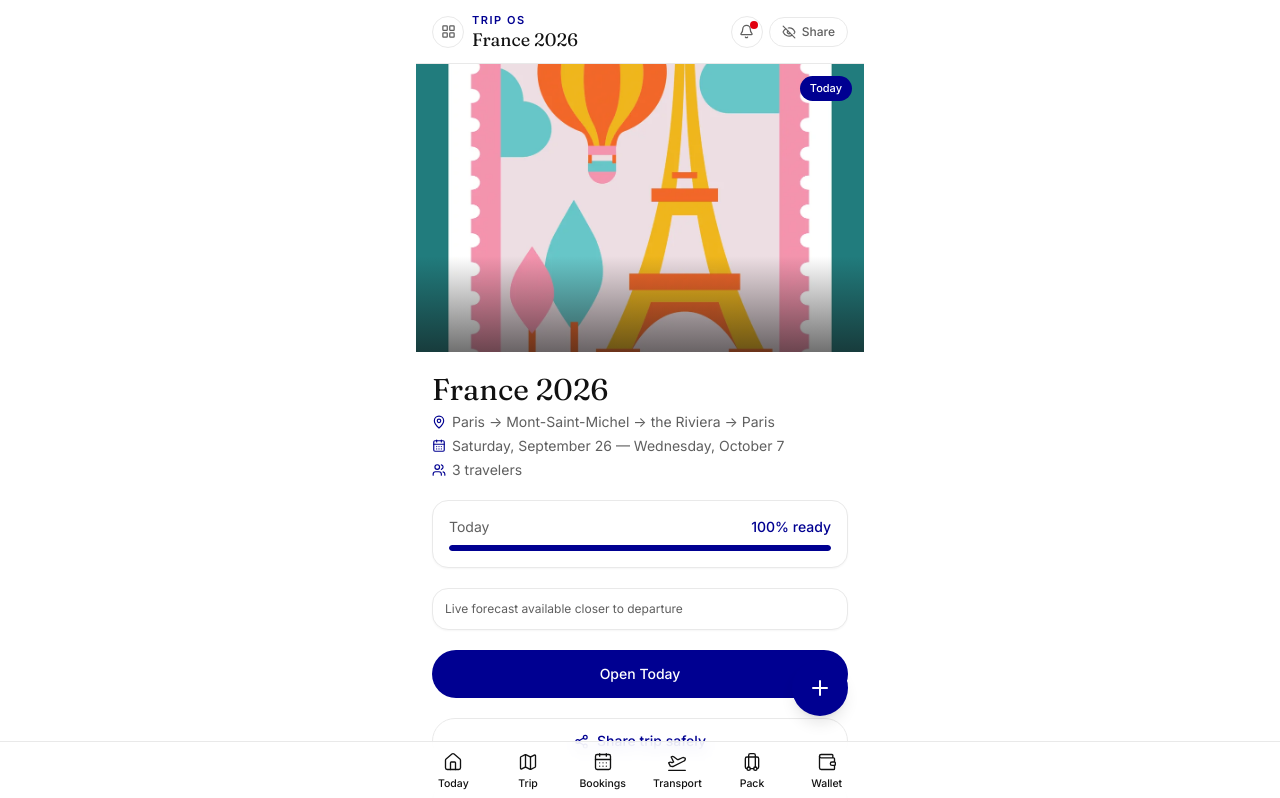
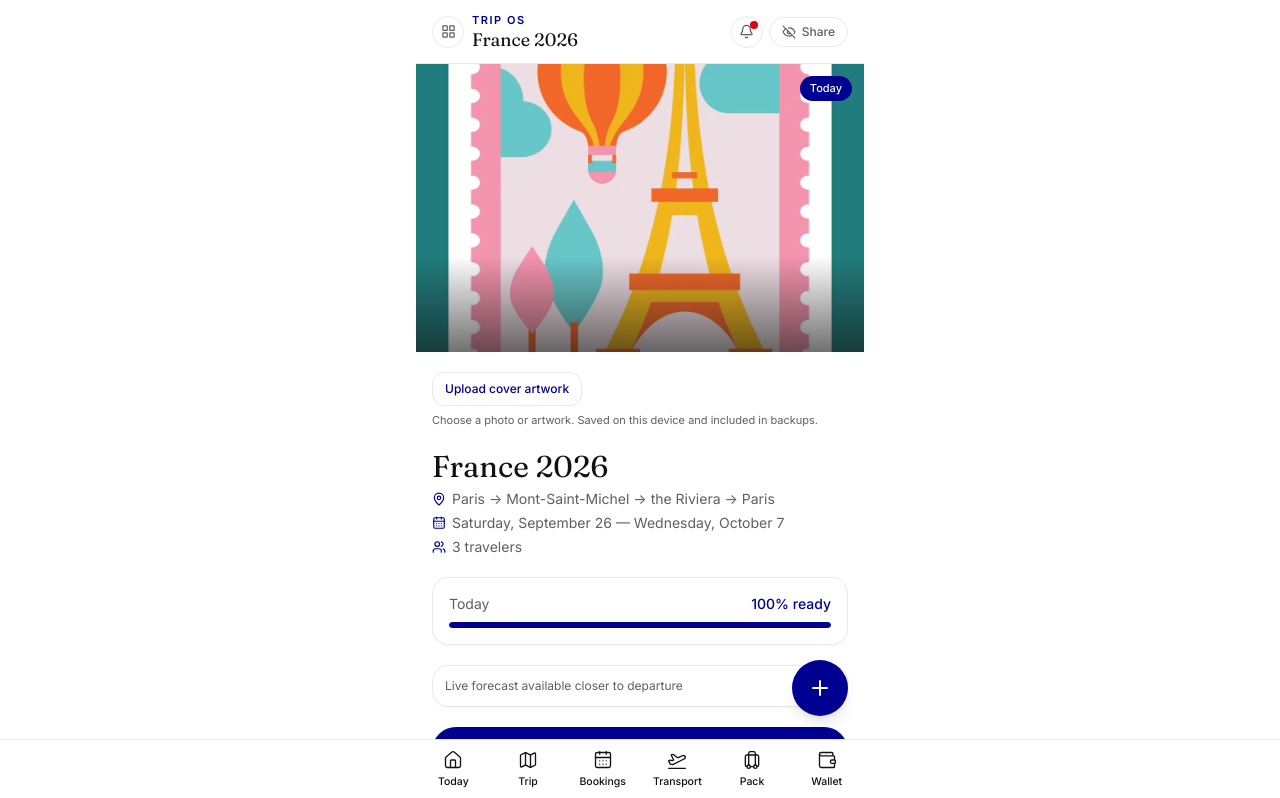
Before and after one commit to rosiecleansllc-byte/Trip-OS, a React (Vite) app: page /overview in a window 1280 px wide. Shown: the top 798 px of the page. Built offline with nearby package versions, Linux system fonts and the light colour scheme.

Commit message:
Keep navigation clear of cards and add personal trip covers

```diff
--- a/src/components/layout/AppShell.tsx
+++ b/src/components/layout/AppShell.tsx
@@ -48,11 +48,11 @@ export function AppShell({
   useAutoLinkWardrobeVisuals(trip)
 
   return (
-    <div className="min-h-dvh bg-bg">
-      <div className="mx-auto flex min-h-dvh max-w-md flex-col">
+    <div className="app-shell flex flex-col overflow-hidden bg-bg">
+      <div className="mx-auto flex min-h-0 w-full max-w-md flex-1 flex-col">
         <TopBar meta={trip.meta} alertBadgeCount={alerts.length} />
         <OfflineBanner />
-        <main className="flex-1 px-4 pb-28 pt-4">{children}</main>
+        <main key={location.pathname} className="min-h-0 flex-1 overflow-y-auto overscroll-contain px-4 pb-24 pt-4">{children}</main>
       </div>
       {/* Manual add/edit is a Cecilia-only authoring tool — hidden in Share
           mode along with every other private/edit control in the app. */}
--- a/src/components/layout/BottomNav.tsx
+++ b/src/components/layout/BottomNav.tsx
@@ -13,7 +13,7 @@ const TABS = [
 
 export function BottomNav({ pendingCount = 0 }: { pendingCount?: number }) {
   return (
-    <nav className="fixed inset-x-0 bottom-0 z-30 border-t border-line bg-surface/95 backdrop-blur supports-[backdrop-filter]:bg-surface/80">
+    <nav className="relative z-30 shrink-0 border-t border-line bg-surface pb-[env(safe-area-inset-bottom)]">
       <div className="mx-auto flex max-w-md">
         {TABS.map(({ to, label, icon: Icon }) => (
           <NavLink
@@ -21,7 +21,7 @@ export function BottomNav({ pendingCount = 0 }: { pendingCount?: number }) {
             to={to}
             className={({ isActive }) =>
               clsx(
-                'flex flex-1 flex-col items-center gap-1 py-2.5 pb-[calc(0.5rem+env(safe-area-inset-bottom))] text-[10.5px] font-medium transition-colors',
+                'flex flex-1 flex-col items-center gap-1 py-2.5 text-[10.5px] font-medium transition-colors',
                 isActive ? 'text-blue' : 'text-ink'
               )
             }
--- a/src/components/layout/TopBar.tsx
+++ b/src/components/layout/TopBar.tsx
@@ -12,7 +12,7 @@ export function TopBar({ meta, alertBadgeCount = 0 }: { meta: TripMeta; alertBad
   return (
     <header
       className={clsx(
-        'sticky top-0 z-20 border-b px-4 pt-[calc(0.75rem+env(safe-area-inset-top))] pb-3 backdrop-blur transition-colors supports-[backdrop-filter]:bg-opacity-90',
+        'sticky top-0 z-20 shrink-0 border-b px-4 pt-[calc(0.75rem+env(safe-area-inset-top))] pb-3 backdrop-blur transition-colors supports-[backdrop-filter]:bg-opacity-90',
         shareMode ? 'border-blue/30 bg-blue-tint' : 'border-line bg-bg/95'
       )}
     >
--- /dev/null
+++ b/src/components/trip/TripCoverArtwork.tsx
@@ -0,0 +1,83 @@
+import { useEffect, useRef, useState, type ChangeEvent } from 'react'
+import type { Trip } from '../../types/trip'
+import { useAppStore } from '../../store/useAppStore'
+import { getVisualBoardImage, putVisualBoardImage } from '../../lib/visualBoards'
+import { ImagePlaceholder } from '../ui/ImagePlaceholder'
+
+const COVER_CHANGED = 'trip-cover-changed'
+const tripCoverKey = (tripId: string) => `trip-cover:${tripId}`
+
+// Reuse the private image store: backup/restore already includes every key.
+// Only blob URLs reach the UI; user uploads never enter the public bundle.
+function useTripCover(tripId: string) {
+  const shareMode = useAppStore(s => s.shareMode)
+  const [revision, setRevision] = useState(0)
+  const [image, setImage] = useState<{ tripId: string; url: string }>()
+  useEffect(() => {
+    const changed = (event: Event) => {
+      if ((event as CustomEvent<string>).detail === tripId) setRevision(value => value + 1)
+    }
+    window.addEventListener(COVER_CHANGED, changed)
+    return () => window.removeEventListener(COVER_CHANGED, changed)
+  }, [tripId])
+  useEffect(() => {
+    if (shareMode) return
+    let cancelled = false
+    let url: string | undefined
+    getVisualBoardImage(tripCoverKey(tripId)).then(stored => {
+      if (cancelled) return
+      if (stored) url = URL.createObjectURL(stored.blob)
+      setImage(url ? { tripId, url } : undefined)
+    }).catch(() => { if (!cancelled) setImage(undefined) })
+    return () => { cancelled = true; if (url) URL.revokeObjectURL(url) }
+  }, [tripId, revision, shareMode])
+  return !shareMode && image?.tripId === tripId ? image.url : undefined
+}
+
+export function TripCoverImage({ trip }: { trip: Trip }) {
+  const uploadedCover = useTripCover(trip.meta.id)
+  return <ImagePlaceholder
+    label={uploadedCover ? `${trip.meta.name} uploaded cover artwork` : trip.meta.coverAlt ?? `${trip.meta.name} cover artwork`}
+    imageUrl={uploadedCover ?? trip.meta.coverImageUrl}
+    fit="cover" className="h-full w-full"
+    style={!uploadedCover && trip.meta.coverPosition ? { objectPosition: trip.meta.coverPosition } : undefined}
+  />
+}
+
+export function TripCoverEditor({ trip }: { trip: Trip }) {
+  const shareMode = useAppStore(s => s.shareMode)
+  const uploadedCover = useTripCover(trip.meta.id)
+  const input = useRef<HTMLInputElement>(null)
+  const [busy, setBusy] = useState(false)
+  const [message, setMessage] = useState('')
+  async function upload(event: ChangeEvent<HTMLInputElement>) {
+    const file = event.target.files?.[0]
+    event.target.value = ''
+    if (!file) return
+    setMessage('')
+    if (!/^image\/(jpeg|png|webp|gif|avif)$/.test(file.type)) {
+      setMessage('Choose a JPG, PNG, WebP, GIF, or AVIF image.'); return
+    }
+    if (file.size > 15 * 1024 * 1024) { setMessage('Choose an image smaller than 15 MB.'); return }
+    setBusy(true)
+    const url = URL.createObjectURL(file)
+    try {
+      const image = new Image()
+      image.src = url
+      await image.decode()
+      await putVisualBoardImage(tripCoverKey(trip.meta.id), file)
+      window.dispatchEvent(new CustomEvent(COVER_CHANGED, { detail: trip.meta.id }))
+      setMessage('Cover artwork saved.')
+    } catch { setMessage('Unable to save this image. Try another image or free up device storage.') }
+    finally { URL.revokeObjectURL(url); setBusy(false) }
+  }
+  if (shareMode) return null
+  return <div className="space-y-1.5">
+    <input ref={input} type="file" accept="image/jpeg,image/png,image/webp,image/gif,image/avif" aria-label={`Cover artwork for ${trip.meta.name}`} onChange={upload} className="hidden" />
+    <button type="button" disabled={busy} onClick={() => input.current?.click()} className="rounded-xl border border-line bg-surface px-3 py-2 text-xs font-medium text-blue disabled:opacity-50">
+      {busy ? 'Saving cover…' : uploadedCover ? 'Replace cover artwork' : 'Upload cover artwork'}
+    </button>
+    <p className="text-[11px] text-ink-soft">Choose a photo or artwork. Saved on this device and included in backups.</p>
+    {message && <p role="status" className="text-xs text-ink-soft">{message}</p>}
+  </div>
+}
--- a/src/index.css
+++ b/src/index.css
@@ -68,3 +68,11 @@ body {
 .animate-fade-in {
   animation: fade-in 0.35s ease-out both;
 }
+
+/* Keep the navigation in its own viewport row. Only the page content
+   scrolls, so iOS browser chrome/safe areas cannot put the bar over cards.
+   The vh fallback supports older Safari; dvh follows expanding toolbars. */
+.app-shell {
+  height: 100vh;
+  height: 100dvh;
+}
--- a/src/pages/Overview.tsx
+++ b/src/pages/Overview.tsx
@@ -3,7 +3,7 @@ import { CalendarDays, MapPin, Share2, Users } from 'lucide-react'
 import { clsx } from 'clsx'
 import type { Trip } from '../types/trip'
 import { Card } from '../components/ui/Card'
-import { ImagePlaceholder } from '../components/ui/ImagePlaceholder'
+import { TripCoverImage, TripCoverEditor } from '../components/trip/TripCoverArtwork'
 import { WeatherCard } from '../components/ui/WeatherCard'
 import { daysUntil, formatDateLong, tripPhase } from '../lib/date'
 import { computeReadiness } from '../lib/readiness'
@@ -21,9 +21,8 @@ const PHASE_LABEL: Record<'pre' | 'active' | 'post', string> = {
 // The trip's cover/landing page — a quiet "open the passport" moment
 // before diving into Today's operational view, reached by tapping a trip
 // on Trips Home (see TripsHome.tsx) rather than jumping straight into
-// /today. Read-only: nothing here mutates trip state, so it needs no
-// extra Share-mode handling beyond what AppShell already does (hiding the
-// add/edit FAB) — cover art, dates, readiness, and weather are all public.
+// /today. Uploaded cover artwork is device-local and hidden in Share mode;
+// the cover editor enforces the same privacy boundary.
 export function Overview({ trip }: { trip: Trip }) {
   const navigate = useNavigate()
   const manualItems = useAppStore((s) => s.manualItems)
@@ -57,13 +56,7 @@ export function Overview({ trip }: { trip: Trip }) {
   return (
     <div className="animate-fade-in -mx-4 -mt-4">
       <div className="relative h-72 w-full overflow-hidden">
-        <ImagePlaceholder
-          label={trip.meta.coverAlt ?? `${trip.meta.name} cover artwork`}
-          imageUrl={trip.meta.coverImageUrl}
-          fit="cover"
-          className="h-full w-full"
-          style={trip.meta.coverPosition ? { objectPosition: trip.meta.coverPosition } : undefined}
-        />
+        <TripCoverImage trip={trip} />
         <div className="pointer-events-none absolute inset-x-0 bottom-0 h-24 bg-gradient-to-t from-ink/60 to-transparent" />
         <span
           className={clsx(
@@ -76,6 +69,7 @@ export function Overview({ trip }: { trip: Trip }) {
       </div>
 
       <div className="space-y-5 px-4 pb-6 pt-5">
+        <TripCoverEditor key={trip.meta.id} trip={trip} />
         <div>
           <h1 className="font-display text-3xl text-ink">{trip.meta.name}</h1>
           <p className="mt-1 flex items-center gap-1.5 text-sm text-ink-soft">
--- a/src/pages/TripsHome.tsx
+++ b/src/pages/TripsHome.tsx
@@ -4,7 +4,7 @@ import { CalendarDays, MapPin, Plus } from 'lucide-react'
 import { clsx } from 'clsx'
 import { AddTripForm } from '../components/AddTripForm'
 import { trips } from '../data/tripsIndex'
-import { ImagePlaceholder } from '../components/ui/ImagePlaceholder'
+import { TripCoverImage } from '../components/trip/TripCoverArtwork'
 import { InstallButton } from '../components/layout/InstallButton'
 import { BackupPanel } from '../components/backup/BackupPanel'
 import { hasSavedData } from '../lib/backup'
@@ -99,13 +99,7 @@ export function TripsHome() {
               >
                 <div className="overflow-hidden rounded-3xl border border-line bg-surface shadow-[0_1px_2px_rgba(17,17,17,0.04)]">
                   <div className="relative h-48 w-full overflow-hidden">
-                    <ImagePlaceholder
-                      label={trip.meta.coverAlt ?? `${trip.meta.name} cover artwork`}
-                      imageUrl={trip.meta.coverImageUrl}
-                      fit="cover"
-                      className="h-full w-full"
-                      style={trip.meta.coverPosition ? { objectPosition: trip.meta.coverPosition } : undefined}
-                    />
+                    <TripCoverImage trip={trip} />
                     <div className="pointer-events-none absolute inset-x-0 bottom-0 h-20 bg-gradient-to-t from-ink/70 to-transparent" />
                     <span
                       className={clsx(
```
